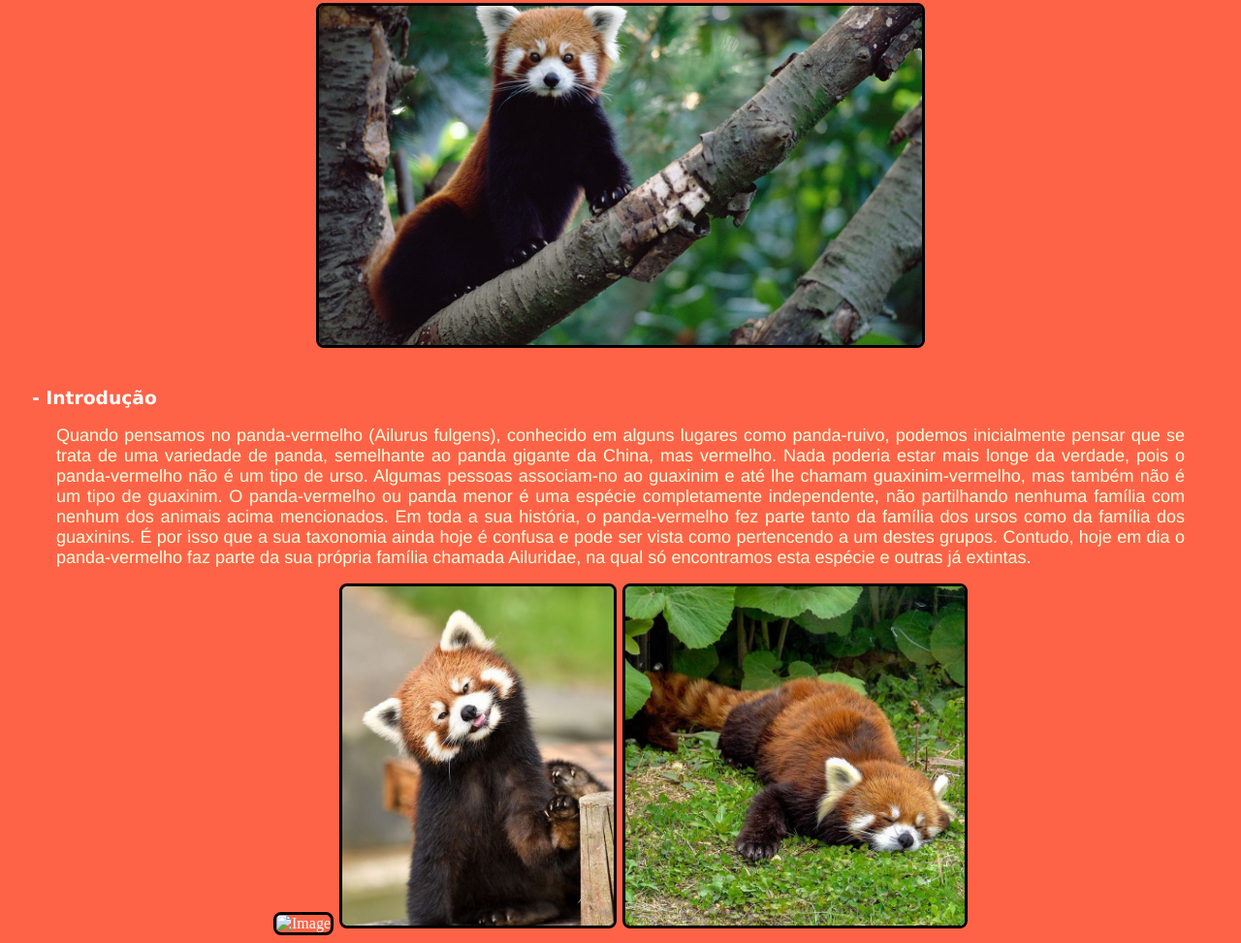
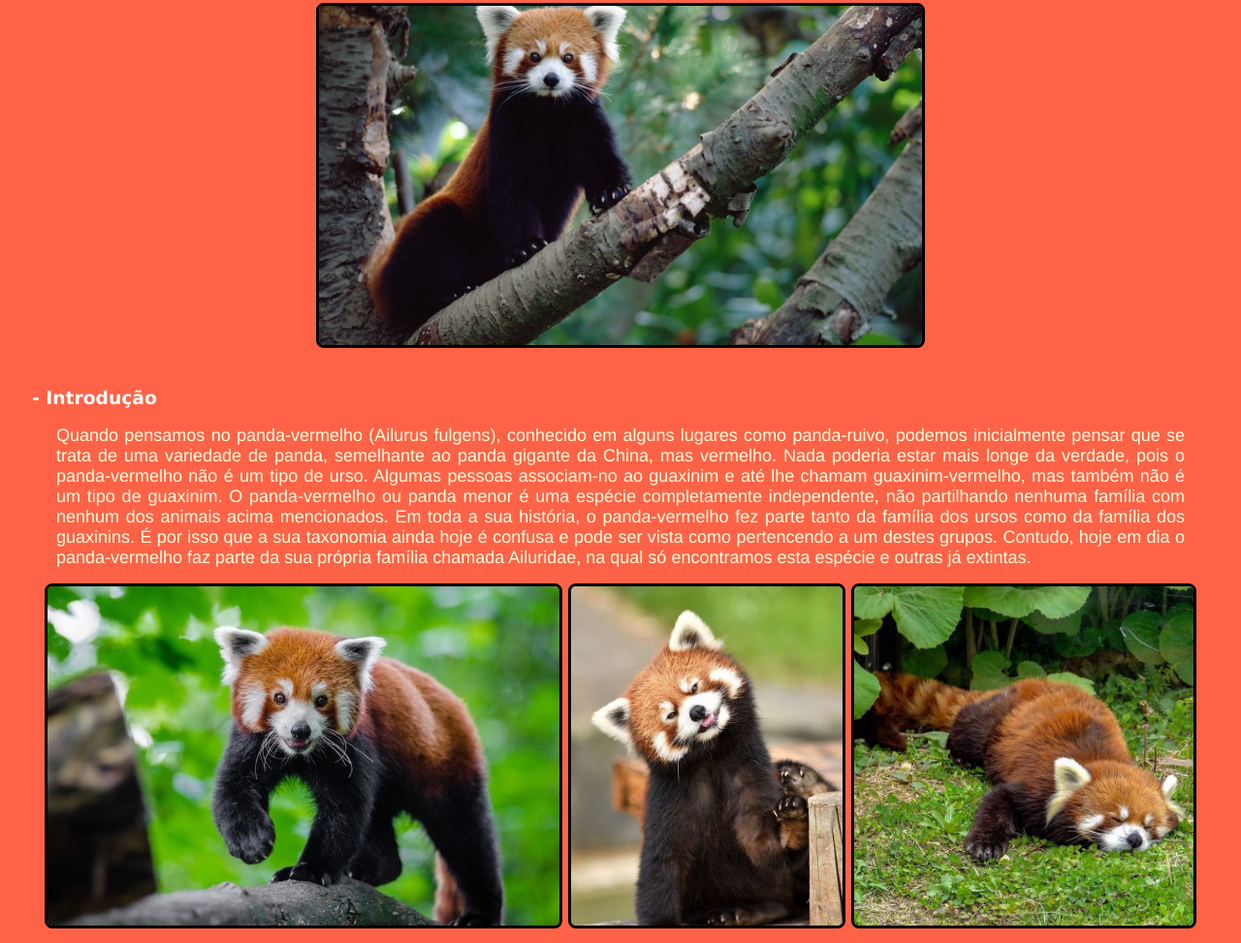
Before and after one commit to gabrielx16x/Bichin, a plain HTML site: page index.html in a window 1280 px wide. Shown: the part 166-1139 px from the top of the page at 97% size. Drawn offline with Linux system fonts and the light colour scheme.

Commit message:
atualizacao

```diff
--- a/index.html
+++ b/index.html
@@ -29,7 +29,7 @@
         Em toda a sua história, o panda-vermelho fez parte tanto da família dos ursos como da família dos guaxinins.
         É por isso que a sua taxonomia ainda hoje é confusa e pode ser vista como pertencendo a um destes grupos.
         Contudo, hoje em dia o panda-vermelho faz parte da sua própria família chamada Ailuridae, na qual só encontramos esta espécie e outras já extintas.</font></p>
-        <center><img src="/bichin_novo/Meu pandinha/img/redpanda2.jpg" alt="Image" height="350" hspace="1" style="border-radius: 8px; border-style:solid; border-color: black;" >
+        <center><img src="img/redpanda2.jpg" alt="Image" height="350" hspace="1" style="border-radius: 8px; border-style:solid; border-color: black;" >
         <img src="img/redpanda3.jpg" alt="Image" height="350" hspace="1" style="border-radius: 8px; border-style:solid; border-color: black;" >
         <img src="img/redpanda4.jpg" alt="Image" height="350" hspace="1" style="border-radius: 8px; border-style:solid; border-color: black;" >
         </center>
```
